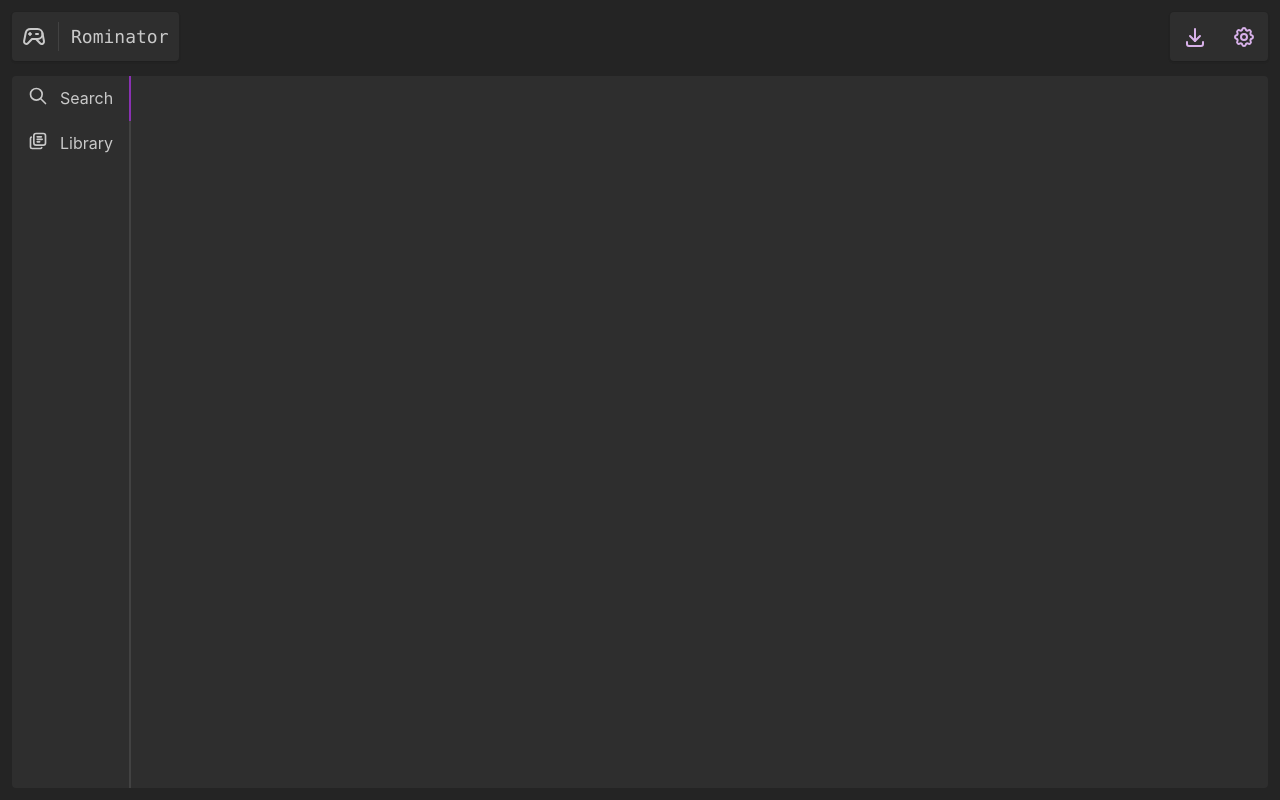
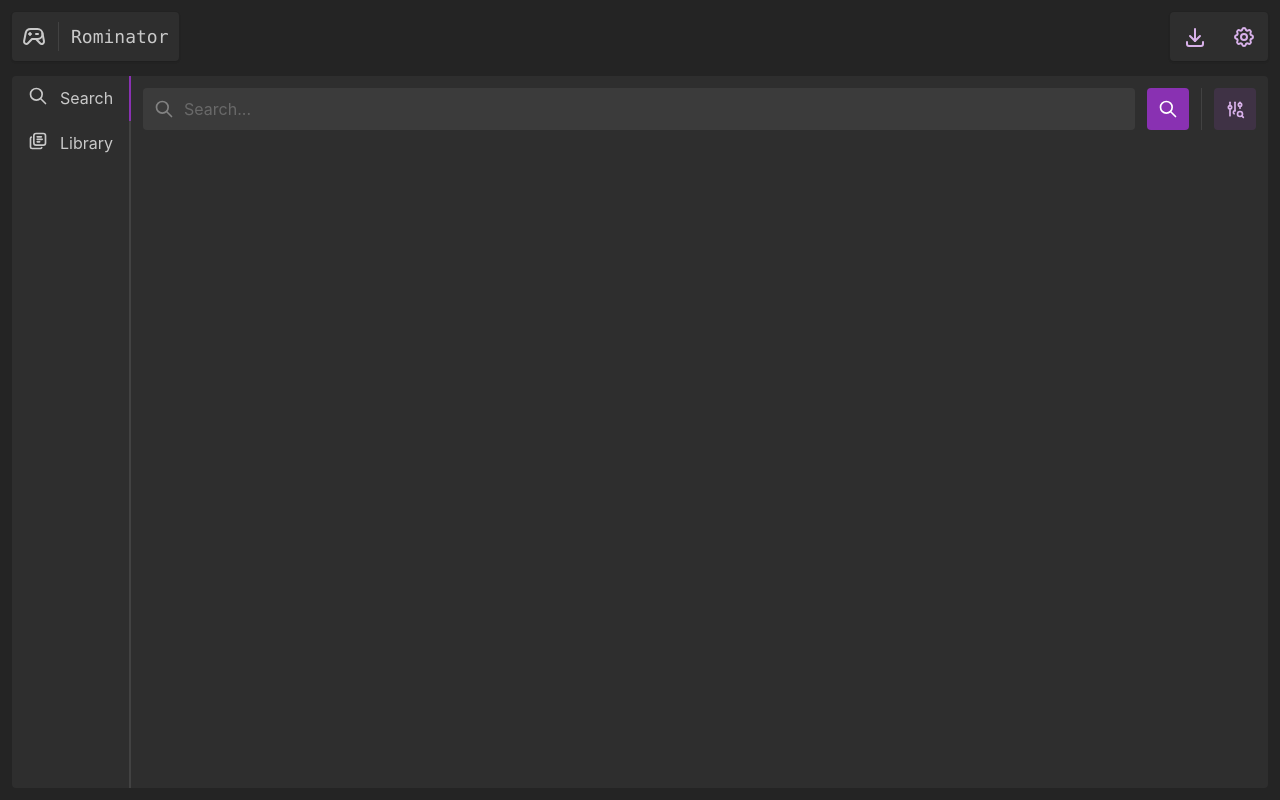
Before and after one commit to dax-dot-gay/rominator, a React (Vite) app in the folder rominator/: page / in a window 1280 px wide. Built offline with nearby package versions, Linux system fonts and the light colour scheme.

Commit message:
search UI

```diff
--- a/rominator/src/style/views/index.scss
+++ b/rominator/src/style/views/index.scss
@@ -1,3 +1,5 @@
+@use "./search.scss";
+
 .app-root {
     .app-root-section {
         &.header {
--- a/rominator/src/util/platforms.ts
+++ b/rominator/src/util/platforms.ts
@@ -99,6 +99,7 @@ platforms.add(
     "famicom",
     "Famicom",
     "Nintendo",
+    "Famicom",
     "Nintendo - Family Computer Disk System.svg",
 );
 platforms.add("xbox", "Xbox", "Microsoft");
--- a/rominator/src/view/search/SearchTab.tsx
+++ b/rominator/src/view/search/SearchTab.tsx
@@ -1,3 +1,156 @@
+import {
+    ActionIcon,
+    Avatar,
+    Button,
+    Checkbox,
+    Collapse,
+    Divider,
+    Group,
+    MultiSelect,
+    Paper,
+    Stack,
+    TagsInput,
+    Text,
+    TextInput,
+} from "@mantine/core";
+import { useDisclosure, useInputState } from "@mantine/hooks";
+import {
+    IconAdjustmentsSearch,
+    IconDeviceGamepad,
+    IconQuestionMark,
+    IconSearch,
+    IconTags,
+} from "@tabler/icons-react";
+import platforms from "../../util/platforms";
+import { useCallback, useState } from "react";
+import { useSearch } from "../../sources";
+import { PluginSearchResult } from "../../util/plugins/pluginTypes";
+
 export function SearchTab() {
-    return <></>;
+    const [query, onQueryChange] = useInputState("");
+    const [advanced, { toggle: toggleAdvanced }] = useDisclosure(false);
+    const [platformFilter, setPlatformFilter] = useState<string[]>([]);
+    const [tagFilter, setTagFilter] = useState<string[]>([]);
+    const searchBase = useSearch();
+    const [results, setResults] = useState<PluginSearchResult[]>([]);
+    const search = useCallback(
+        function () {
+            searchBase(
+                query,
+                advanced ? platformFilter : [],
+                advanced ? tagFilter : [],
+            ).then(setResults);
+        },
+        [query, advanced, platformFilter, tagFilter, setResults],
+    );
+
+    console.log(results);
+
+    return (
+        <Stack className="app-view search" gap="sm">
+            <Stack gap="xs" className="search-input">
+                <Group gap="sm">
+                    <TextInput
+                        leftSection={<IconSearch size={20} />}
+                        value={query}
+                        onChange={onQueryChange}
+                        placeholder="Search..."
+                        variant="filled"
+                        style={{ flexGrow: 1 }}
+                        size="md"
+                    />
+                    {!advanced && (
+                        <ActionIcon size={42} onClick={search}>
+                            <IconSearch size={20} />
+                        </ActionIcon>
+                    )}
+                    <Divider orientation="vertical" />
+
+                    <ActionIcon
+                        size={42}
+                        variant={advanced ? "filled" : "light"}
+                        onClick={() => toggleAdvanced()}
+                    >
+                        <IconAdjustmentsSearch size={20} />
+                    </ActionIcon>
+                </Group>
+                <Collapse in={advanced} className="search-advanced">
+                    <Paper p="sm" className="search-advanced-panel">
+                        <Group gap="sm" wrap="nowrap" align="end">
+                            <MultiSelect
+                                data={platforms.platforms.map((v) => ({
+                                    value: v.id,
+                                    label: v.vendor + " - " + v.name,
+                                }))}
+                                leftSection={<IconDeviceGamepad size={20} />}
+                                label="Filter Platforms"
+                                searchable
+                                style={{ flexGrow: 1, maxWidth: "50%" }}
+                                variant="filled"
+                                renderOption={(item) => {
+                                    const platform = platforms.get(
+                                        item.option.value,
+                                    );
+                                    if (platform) {
+                                        return (
+                                            <Group
+                                                gap="sm"
+                                                justify="space-between"
+                                                w="100%"
+                                            >
+                                                <Group gap="sm">
+                                                    <Avatar
+                                                        size="md"
+                                                        src={`/assets/platform/${platform.icon}`}
+                                                    >
+                                                        <IconQuestionMark />
+                                                    </Avatar>
+                                                    <Stack gap={0}>
+                                                        <Text size="sm">
+                                                            {platform.name}
+                                                        </Text>
+                                                        <Text
+                                                            size="xs"
+                                                            c="dimmed"
+                                                            fs="italic"
+                                                        >
+                                                            {platform.vendor}
+                                                        </Text>
+                                                    </Stack>
+                                                </Group>
+                                                <Checkbox
+                                                    checked={item.checked}
+                                                />
+                                            </Group>
+                                        );
+                                    } else {
+                                        return <></>;
+                                    }
+                                }}
+                                clearable
+                                value={platformFilter}
+                                onChange={setPlatformFilter}
+                            />
+                            <TagsInput
+                                leftSection={<IconTags size={20} />}
+                                label="Filter Tags"
+                                style={{ flexGrow: 1, maxWidth: "50%" }}
+                                variant="filled"
+                                clearable
+                                value={tagFilter}
+                                onChange={setTagFilter}
+                            />
+                            <Button
+                                leftSection={<IconSearch size={16} />}
+                                h="36"
+                                style={{ minWidth: "fit-content" }}
+                            >
+                                Search
+                            </Button>
+                        </Group>
+                    </Paper>
+                </Collapse>
+            </Stack>
+        </Stack>
+    );
 }
```
Also changed, not shown: rominator/src/style/views/search.scss (added).
